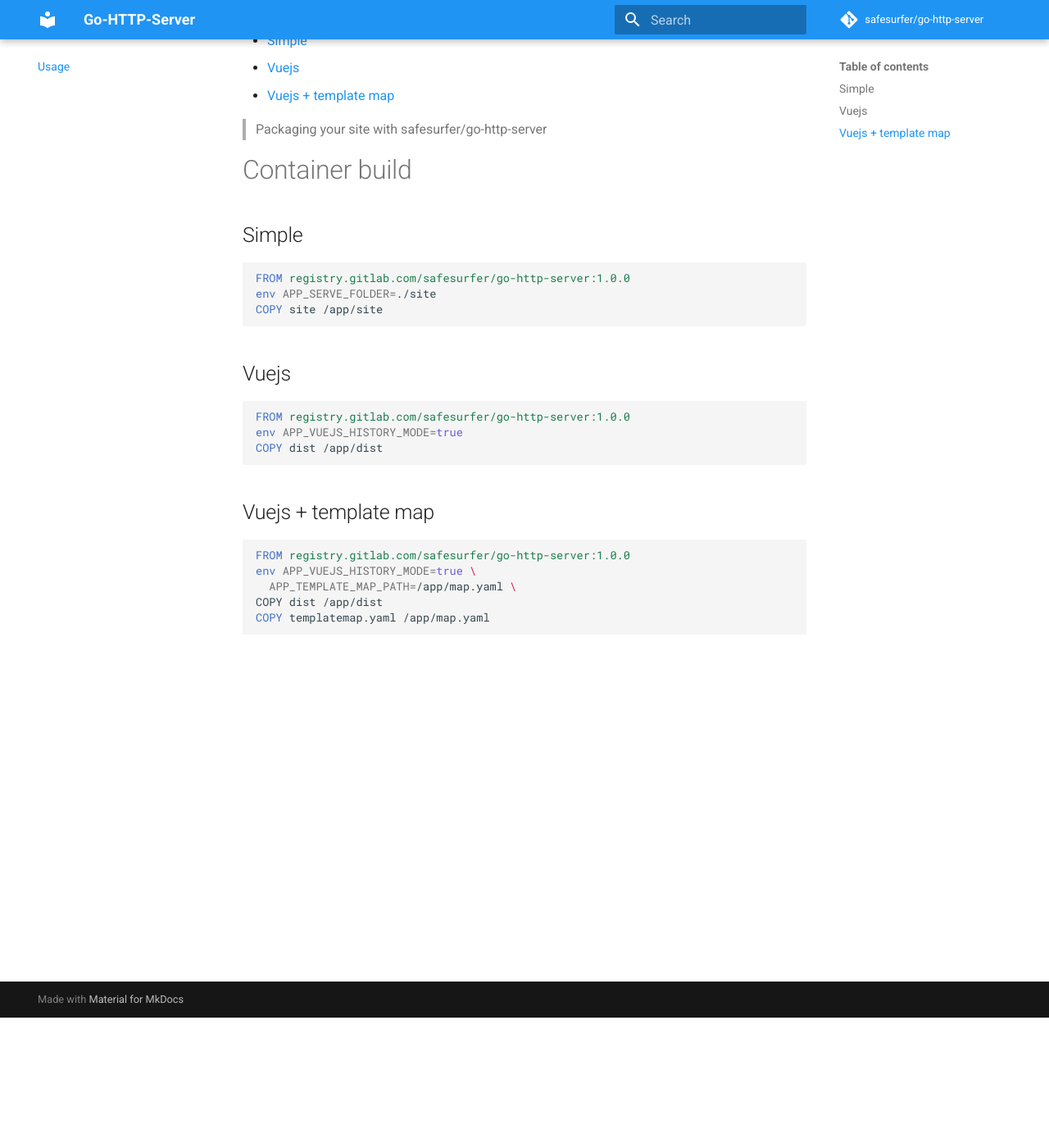
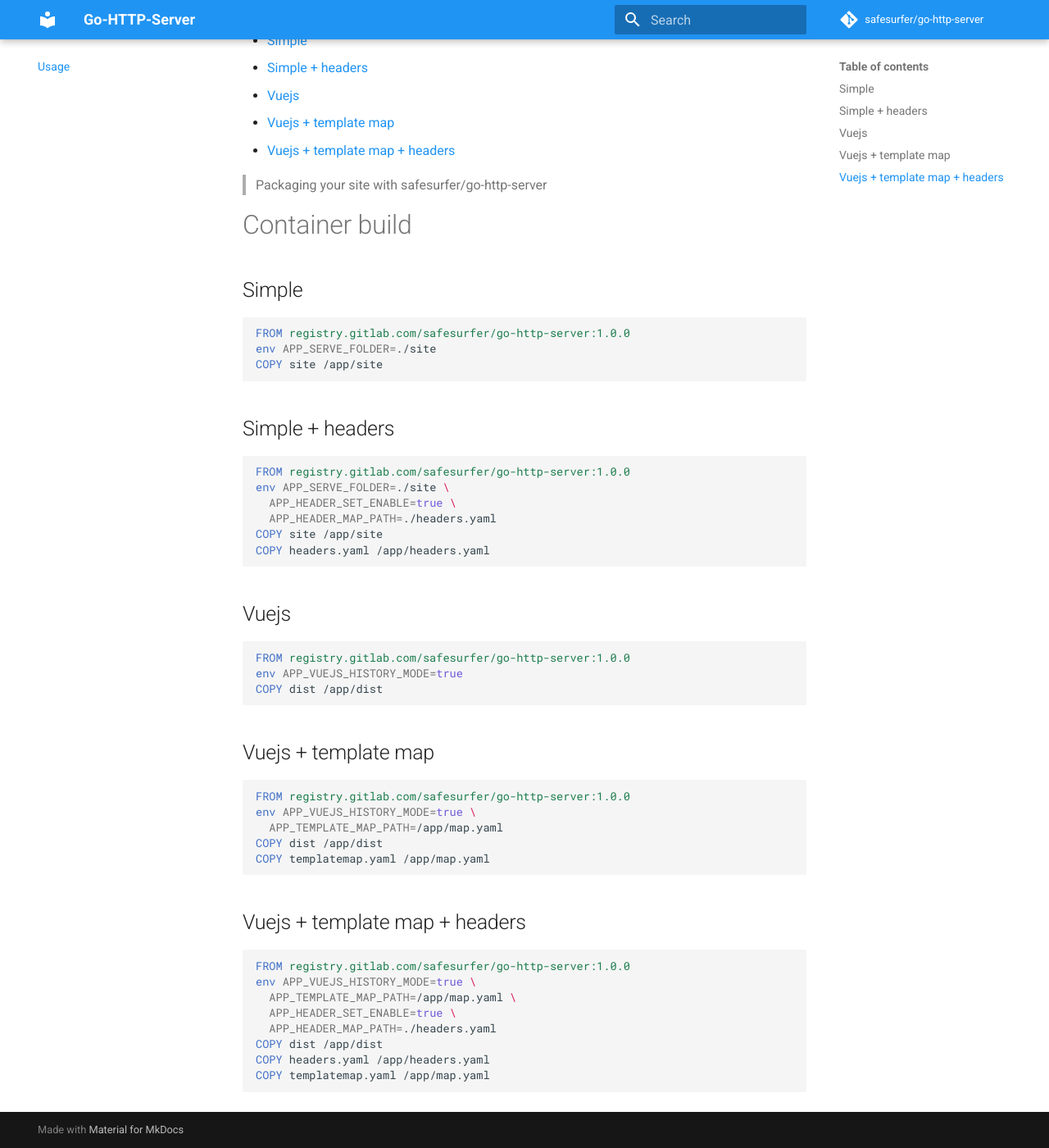
Before and after one commit to BobyMCbobs/go-http-server, an MkDocs documentation site: the page built from docs/usage.md, in a window 1280 px wide and 1400 px high, scrolled down 159 px. Shown: the whole window at 82% size. Built offline with MkDocs 1.6.1 and Material for MkDocs 9.7.7, drawn with Linux system fonts in a browser that asks for light colours; comment, search, counter and statistics services are not loaded.

Commit message:
Update configuration and usage docs

````diff
--- a/docs/configuration.org
+++ b/docs/configuration.org
@@ -10,7 +10,7 @@
 | ~APP_PORT~                | The port to serve traffic on                                  | ~:8080~          |
 | ~APP_METRICS_ENABLED~     | Enable binding of a metrics port                              | ~true~           |
 | ~APP_PORT_METRICS~        | The port to bind for metrics traffic                          | ~:2112~          |
-| ~APP_SERVE_FOLDER~        | The local folder path to serve                                | ~./dist~         |
+| ~APP_SERVE_FOLDER~        | The local folder path to serve                                | ~./site~         |
 | ~APP_TEMPLATE_MAP_PATH~   | The path to a template map                                    | ~./map.yaml~     |
 | ~APP_VUEJS_HISTORY_MODE~  | Enable Vuejs history mode path rewriting                      | ~false~          |
 | ~APP_HEADER_SET_ENABLE~   | Enable header setting for requests                            | ~false~          |
--- a/docs/usage.md
+++ b/docs/usage.md
@@ -1,7 +1,9 @@
 - [Container build](#sec-1)
   - [Simple](#sec-1-1)
-  - [Vuejs](#sec-1-2)
-  - [Vuejs + template map](#sec-1-3)
+  - [Simple + headers](#sec-1-2)
+  - [Vuejs](#sec-1-3)
+  - [Vuejs + template map](#sec-1-4)
+  - [Vuejs + template map + headers](#sec-1-5)
 
 > Packaging your site with safesurfer/go-http-server
 
@@ -15,7 +17,18 @@ env APP_SERVE_FOLDER=./site
 COPY site /app/site
 ```
 
-## Vuejs<a id="sec-1-2"></a>
+## Simple + headers<a id="sec-1-2"></a>
+
+```dockerfile
+FROM registry.gitlab.com/safesurfer/go-http-server:1.0.0
+env APP_SERVE_FOLDER=./site \
+  APP_HEADER_SET_ENABLE=true \
+  APP_HEADER_MAP_PATH=./headers.yaml
+COPY site /app/site
+COPY headers.yaml /app/headers.yaml
+```
+
+## Vuejs<a id="sec-1-3"></a>
 
 ```dockerfile
 FROM registry.gitlab.com/safesurfer/go-http-server:1.0.0
@@ -23,12 +36,25 @@ env APP_VUEJS_HISTORY_MODE=true
 COPY dist /app/dist
 ```
 
-## Vuejs + template map<a id="sec-1-3"></a>
+## Vuejs + template map<a id="sec-1-4"></a>
+
+```dockerfile
+FROM registry.gitlab.com/safesurfer/go-http-server:1.0.0
+env APP_VUEJS_HISTORY_MODE=true \
+  APP_TEMPLATE_MAP_PATH=/app/map.yaml
+COPY dist /app/dist
+COPY templatemap.yaml /app/map.yaml
+```
+
+## Vuejs + template map + headers<a id="sec-1-5"></a>
 
 ```dockerfile
 FROM registry.gitlab.com/safesurfer/go-http-server:1.0.0
 env APP_VUEJS_HISTORY_MODE=true \
   APP_TEMPLATE_MAP_PATH=/app/map.yaml \
+  APP_HEADER_SET_ENABLE=true \
+  APP_HEADER_MAP_PATH=./headers.yaml
 COPY dist /app/dist
+COPY headers.yaml /app/headers.yaml
 COPY templatemap.yaml /app/map.yaml
 ```
````
Also changed, not shown: docs/configuration.md (+1 -1 lines), docs/usage.org (+23 -1 lines).
